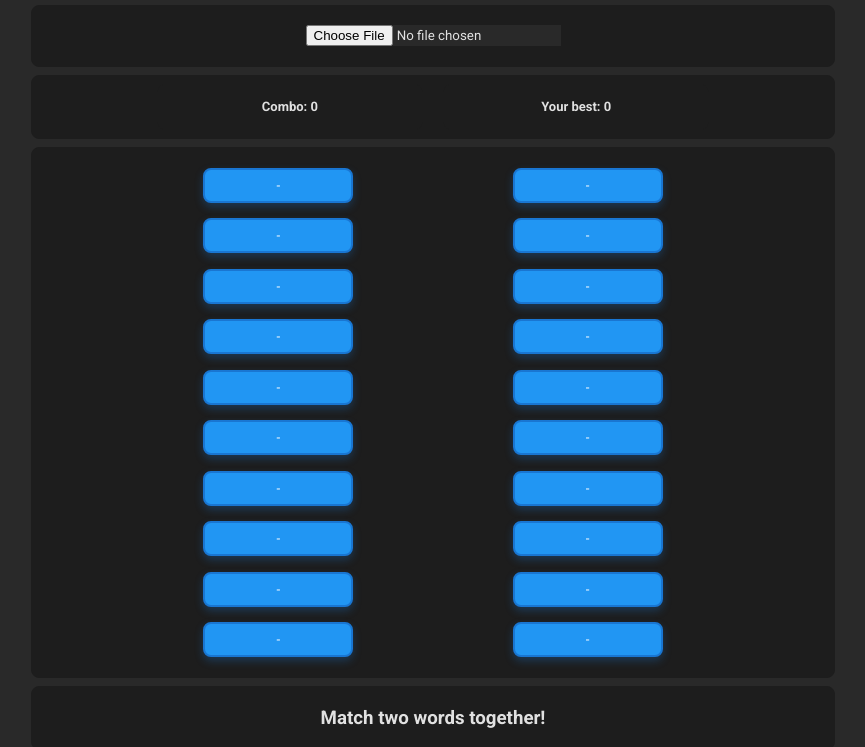
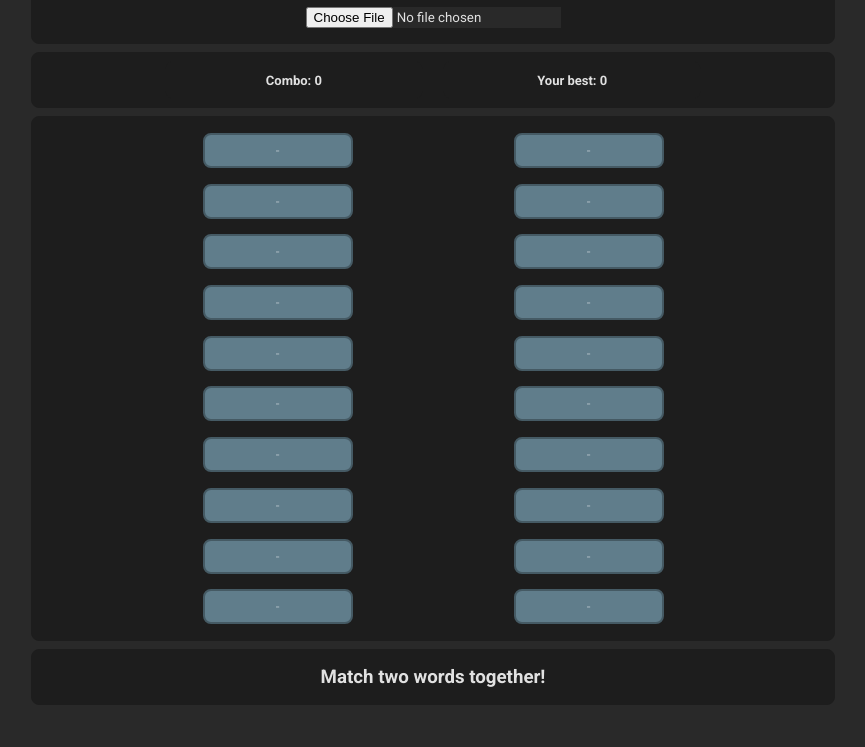
Before and after one commit to ejpszemo/fishki, a plain HTML site: page index.htm in a window 1280 px wide. Shown: the part 106-853 px from the top of the page, without its empty margins (207-1072 px from the left). After the commit the page ends 808 px from the top, so only its background shows below. Drawn offline with Linux system fonts and the light colour scheme.

Commit message:
Fixed paddings & buttons disabled at start

```diff
--- a/index.htm
+++ b/index.htm
@@ -10,10 +10,7 @@
     </head>
     <body>
         <div class="box">
-            <h1>Fishki</h1>
-        </div>
-
-        <div class="box">
+            <h1>Fishki</h1><br />
             <input type="file" id="fileinput" />
         </div>
 
@@ -53,44 +50,44 @@
         </div> -->
 
         <div class="box" id="container">
-            <div class="box" id="left">
+            <div class="box" id="horizontal">
                 <p id="combo">Combo: 0</p>
             </div>
-            <div class="box" id="right">
+            <div class="box" id="horizontal">
                 <p id="best">Your best: 0</p>
             </div>
         </div>
 
         <div class="box">
-            <button type="button" onclick="buttonClicked(this)" id="1">-</button>
-            <button type="button" onclick="buttonClicked(this)" id="2">-</button>
+            <button type="button" onclick="buttonClicked(this)" id="1" disabled>-</button>
+            <button type="button" onclick="buttonClicked(this)" id="2" disabled>-</button>
             <br />
-            <button type="button" onclick="buttonClicked(this)" id="3">-</button>
-            <button type="button" onclick="buttonClicked(this)" id="4">-</button>
+            <button type="button" onclick="buttonClicked(this)" id="3" disabled>-</button>
+            <button type="button" onclick="buttonClicked(this)" id="4" disabled>-</button>
             <br />
-            <button type="button" onclick="buttonClicked(this)" id="5">-</button>
-            <button type="button" onclick="buttonClicked(this)" id="6">-</button>
+            <button type="button" onclick="buttonClicked(this)" id="5" disabled>-</button>
+            <button type="button" onclick="buttonClicked(this)" id="6" disabled>-</button>
             <br />
-            <button type="button" onclick="buttonClicked(this)" id="7">-</button>
-            <button type="button" onclick="buttonClicked(this)" id="8">-</button>
+            <button type="button" onclick="buttonClicked(this)" id="7" disabled>-</button>
+            <button type="button" onclick="buttonClicked(this)" id="8" disabled>-</button>
             <br />
-            <button type="button" onclick="buttonClicked(this)" id="9">-</button>
-            <button type="button" onclick="buttonClicked(this)" id="10">-</button>
+            <button type="button" onclick="buttonClicked(this)" id="9" disabled>-</button>
+            <button type="button" onclick="buttonClicked(this)" id="10" disabled>-</button>
             <br />
-            <button type="button" onclick="buttonClicked(this)" id="11">-</button>
-            <button type="button" onclick="buttonClicked(this)" id="12">-</button>
+            <button type="button" onclick="buttonClicked(this)" id="11" disabled>-</button>
+            <button type="button" onclick="buttonClicked(this)" id="12" disabled>-</button>
             <br />
-            <button type="button" onclick="buttonClicked(this)" id="13">-</button>
-            <button type="button" onclick="buttonClicked(this)" id="14">-</button>
+            <button type="button" onclick="buttonClicked(this)" id="13" disabled>-</button>
+            <button type="button" onclick="buttonClicked(this)" id="14" disabled>-</button>
             <br />
-            <button type="button" onclick="buttonClicked(this)" id="15">-</button>
-            <button type="button" onclick="buttonClicked(this)" id="16">-</button>
+            <button type="button" onclick="buttonClicked(this)" id="15" disabled>-</button>
+            <button type="button" onclick="buttonClicked(this)" id="16" disabled>-</button>
             <br />
-            <button type="button" onclick="buttonClicked(this)" id="17">-</button>
-            <button type="button" onclick="buttonClicked(this)" id="18">-</button>
+            <button type="button" onclick="buttonClicked(this)" id="17" disabled>-</button>
+            <button type="button" onclick="buttonClicked(this)" id="18" disabled>-</button>
             <br />
-            <button type="button" onclick="buttonClicked(this)" id="19">-</button>
-            <button type="button" onclick="buttonClicked(this)" id="20">-</button>
+            <button type="button" onclick="buttonClicked(this)" id="19" disabled>-</button>
+            <button type="button" onclick="buttonClicked(this)" id="20" disabled>-</button>
             <br />
         </div>
 
--- a/scripts.js
+++ b/scripts.js
@@ -97,7 +97,6 @@ function positiveAnswer(button) {
         positiveCounter = 0;
         x += (buttonCount / 2);
         prepareButtons();
-        resetButtons();
     }
 }
 function negativeAnswer() {
@@ -200,6 +199,8 @@ function prepareButtons() {
     shuffle(shuffledEsp);
     shuffle(shuffledEng);
 
+    resetButtons();
+
     var j = 0;
     for (var i = 1; i <= buttonCount; i++) {
         const leftSide = (i % 2 != 0);
--- a/styles.css
+++ b/styles.css
@@ -49,14 +49,14 @@ div.box {
   background-color: var(--secondary-bg-color);
   border: 1px solid var(--secondary-bg-color);
   border-radius: 8px;
-  padding: 12px;
+  padding: 8px;
   margin: 8px;
   text-align: center;
 }
 div.box#container {
   padding: 0;
 }
-div.box#left, div.box#right {
+div.box#horizontal{
   display: inline-block;
   width: 30%;
 }
```
